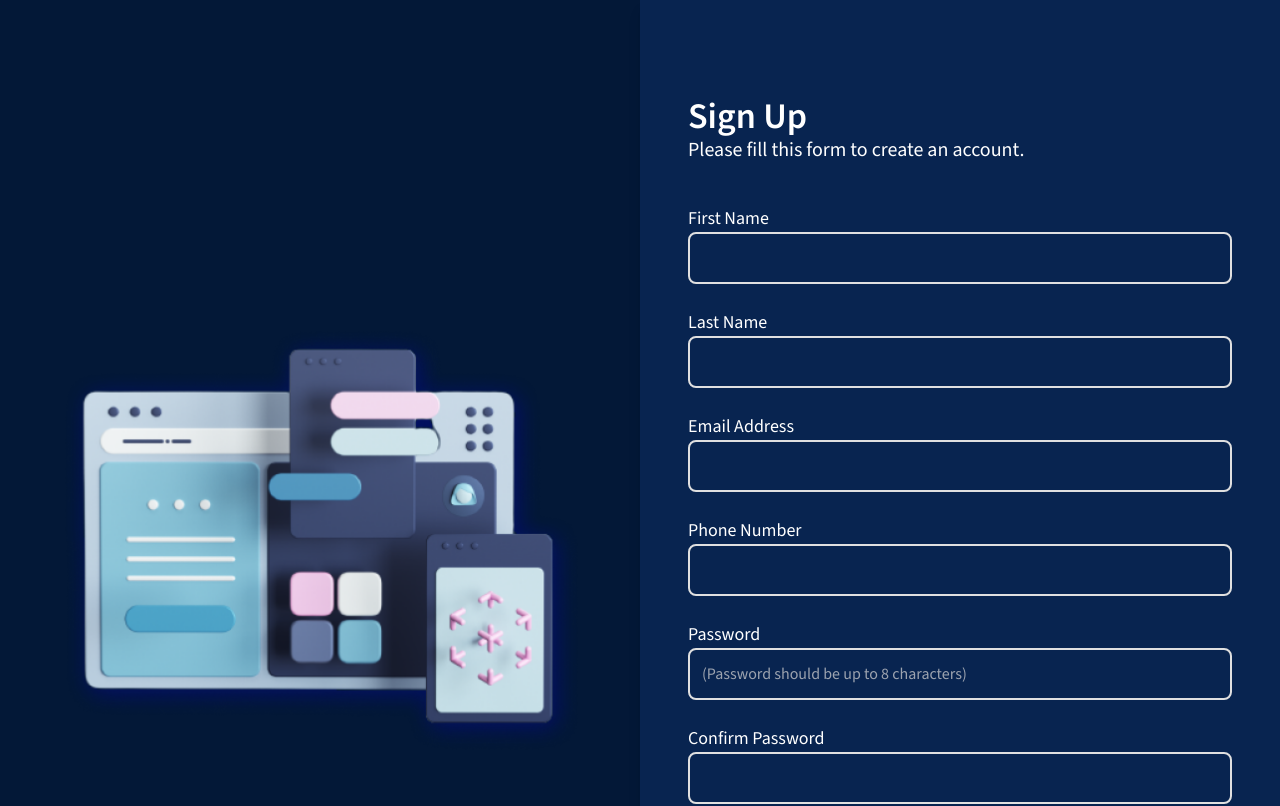
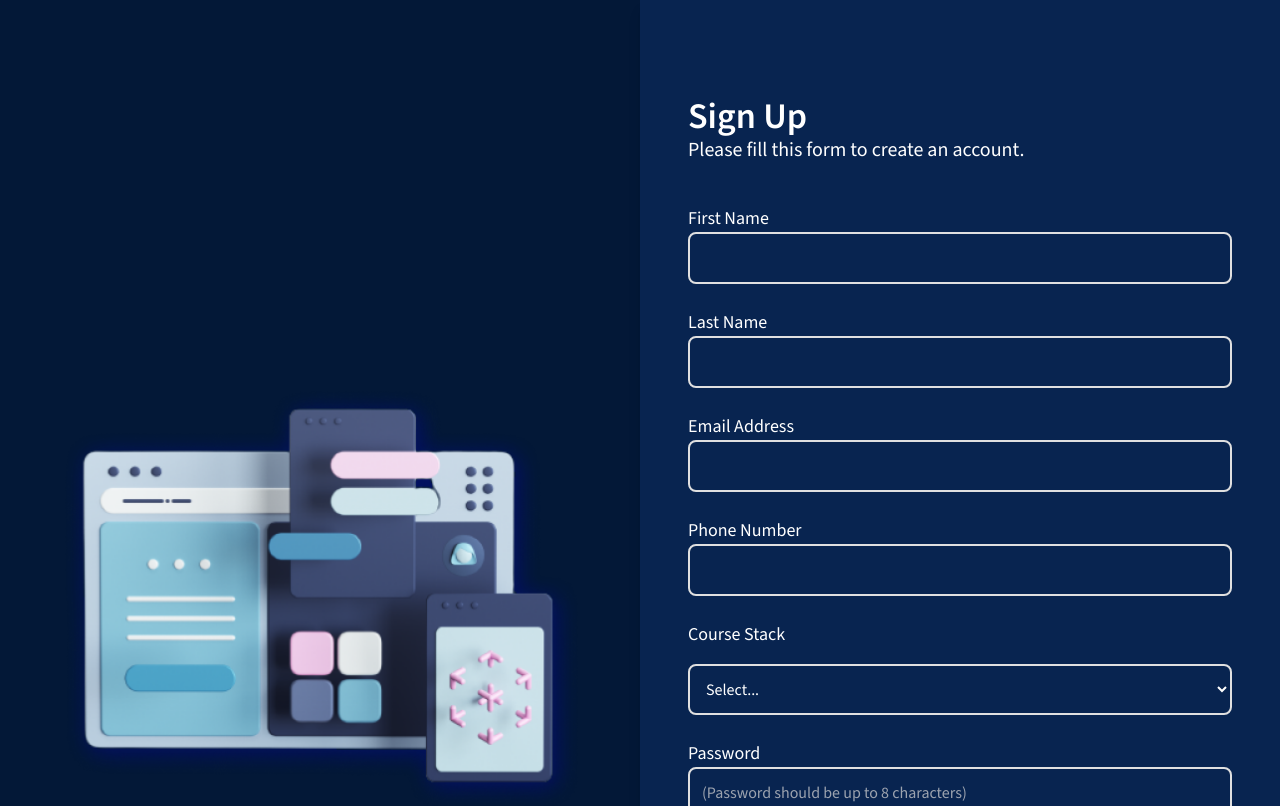
Before and after one commit to Cedar1000/lms-frontend, a React (Vite) app: page /signup in a window 1280 px wide. Shown: the top 806 px of the page. Built offline with nearby package versions, Linux system fonts and the light colour scheme.

Commit message:
payment change

```diff
--- a/src/components/CourseOutline.jsx
+++ b/src/components/CourseOutline.jsx
@@ -1,5 +1,5 @@
 import { useEffect, useState } from "react";
-import { Link } from "react-router-dom";
+import { Link, useNavigate } from "react-router-dom";
 import loadingicon from "../assets/loading icon.gif";
 import axios from "../utility/axios";
 
@@ -13,16 +13,21 @@ const CourseOutline = ({ limit = 100 }) => {
   const [isLoading, setIsLoading] = useState(false);
   const [selectedCourse, setSelectedCourse] = useState(null);
 
+  const navigate = useNavigate();
+
 
 
   // Function to handle the click event of the "View" button
   const handleViewClick = (course) => {
     setSelectedCourse(course);
-    console.log(selectedCourse);
-    console.log(course);
-    console.log(course.name);
-    console.log(course.description);
-    console.log(course.instructor);
+    // if (course.paid) {
+    //   // If paid, navigate to the lessons page
+    //  navigate(`/lms/lessons/${course.id}?selectedCourse=${encodeURIComponent(JSON.stringify(course))}`);
+    // } else {
+    //   // If not paid, navigate to the payment gateway page
+    //   navigate(`/payment-gateway/${course.id}`);
+    // }
+
   };
 
   const fetchCourses = async () => {
--- a/src/pages/Signup.jsx
+++ b/src/pages/Signup.jsx
@@ -16,9 +16,17 @@ const Signup = () => {
     phone: '',
     password: '',
     confirmPassword: '',
+    stack: '',
   });
+
   const [passwordMatch, setPasswordMatch] = useState(true);
   const [isLoading, setIsLoading] = useState(false);
+    const [selectedOptions, setSelectedOptions] = useState([]);
+
+  const handleSelectChange = (event) => {
+    const selected = Array.from(event.target.selectedOptions, (option) => option.value);
+    setSelectedOptions(selected);
+  };
 
   const handleInputChange = (e) => {
     const { name, value } = e.target;
@@ -120,6 +128,23 @@ const Signup = () => {
           onChange={handleInputChange}
           required
         />
+        <div>
+          <label htmlFor="stackOption" className="mb-[0.25rem] text-lg ">Course Stack</label>
+          <select
+            id="stackOption"
+            className="w-full mt-4 p-3 rounded-lg border-2 bg-inherit outline-none border-[#E0E0E0]"
+            value={formData.stack}
+            name="stack"
+            onChange={handleInputChange}
+          >
+            <option value="" className='bg-shadedblue'>Select...</option>
+            <option value="product Design" className='bg-shadedblue'>Product Design</option>
+            <option value="DevOps" className='bg-shadedblue'>DevOps</option>
+            <option value="Frontend Development" className='bg-shadedblue'>Frontend Development</option>
+            <option value="Backend Development" className='bg-shadedblue'>Backend Development</option>
+          </select>
+
+          </div>
         <div className="passworddiv">
           <Input
             label="Password"
```
